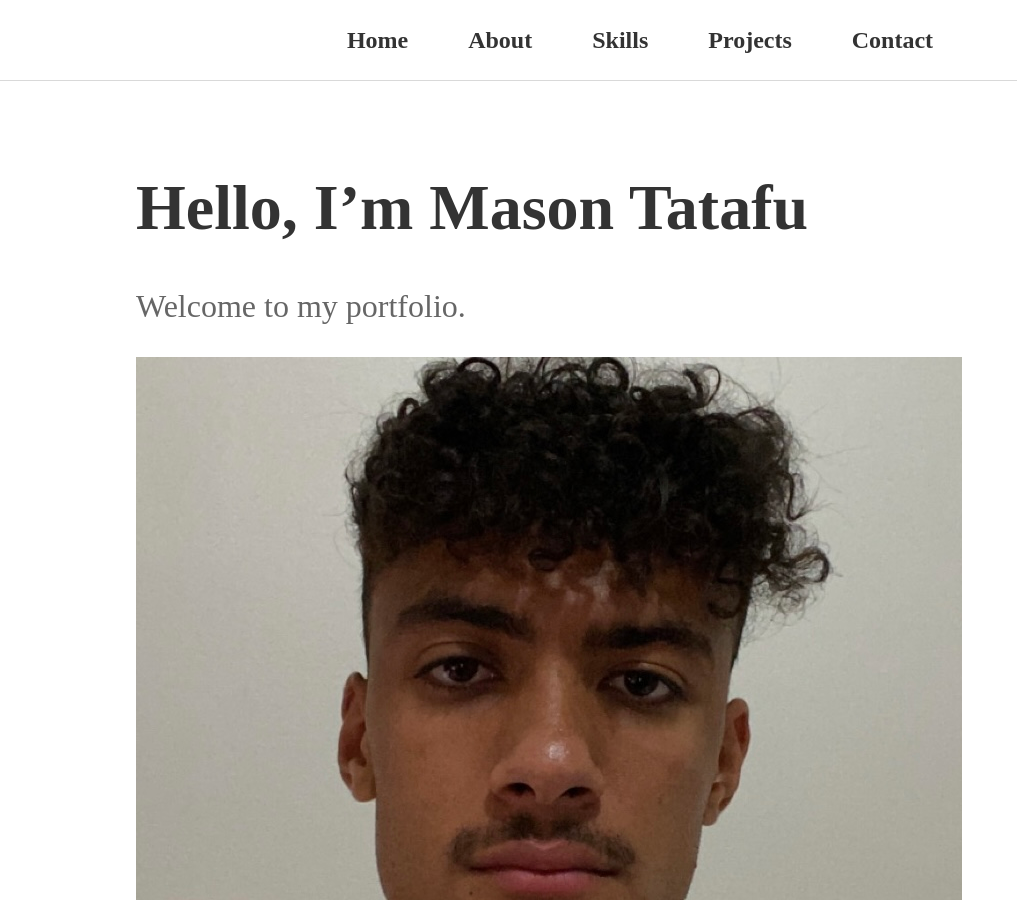
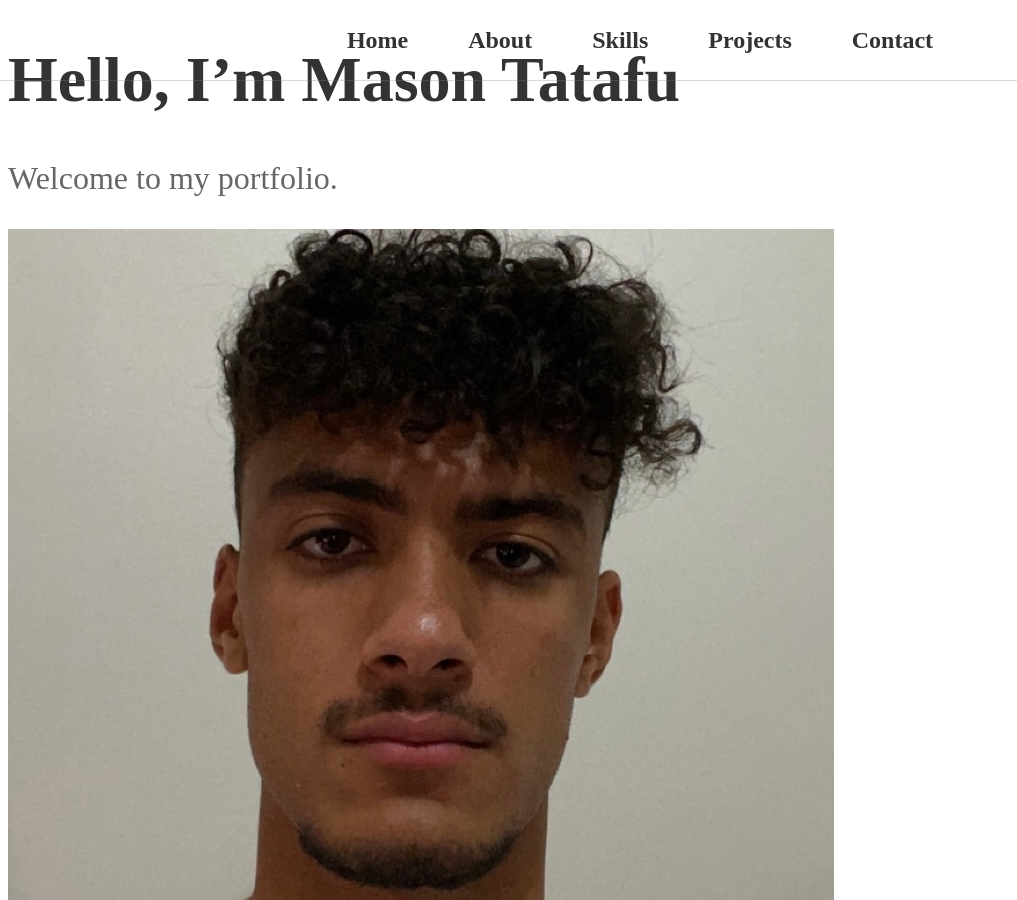
Before and after one commit to masontatafu/masontatafu.github.io, a Jekyll site: the page built from index.md, in a window 1280 px wide and 900 px high. Shown: the whole window, without its empty margins (0-1017 px from the left). Built offline with Jekyll 4.4.1, drawn with Linux system fonts in a browser that asks for light colours.

Commit message:
Update style.css

```diff
--- a/assets/style.css
+++ b/assets/style.css
@@ -115,5 +115,4 @@ body {
     align-items: center; /* Centers everything vertically */
     justify-content: center;
     height: 100vh; /* Full screen height */
-    padding: 120px 10% 0;
 }
```
